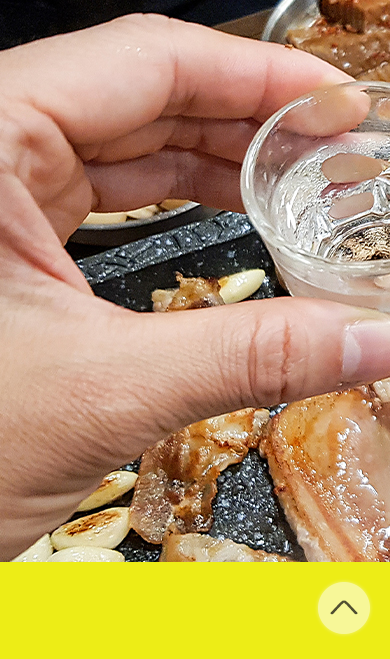
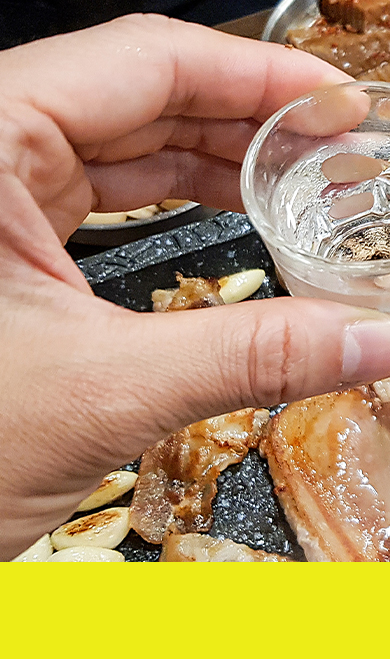
Before and after one commit to teri28/teri28, a plain HTML site: page index.html in a window 390 px wide. Shown: the part 185-844 px from the top of the page. Drawn offline with nearby package versions, Linux system fonts and the light colour scheme.

Commit message:
Update style.css

```diff
--- a/style.css
+++ b/style.css
@@ -229,21 +229,6 @@ td{
 }
 /* ============================================= */
 /* フッター */
-#topback{
-    width: 60px;
-    margin: 0 0 0 auto;
-    position: fixed;
-    bottom: 16px;
-    right: 16px;
-    opacity: 0.7;
-}
-#topback a{
-    display: block;
-    text-decoration: none;
-}
-#topback:hover{
-    opacity: 1;
-}
 footer{
     background-color: #edc9e3;
 }
@@ -558,21 +543,6 @@ td{
 }
 /* ============================================= */
 /* フッター */
-#topback{
-    width: 60px;
-    margin: 0 0 0 auto;
-    position: fixed;
-    bottom: 16px;
-    right: 16px;
-    opacity: 0.7;
-}
-#topback a{
-    display: block;
-    text-decoration: none;
-}
-#topback:hover{
-    opacity: 1;
-}
 footer{
     background-color: #edc9e3;
 }
```
